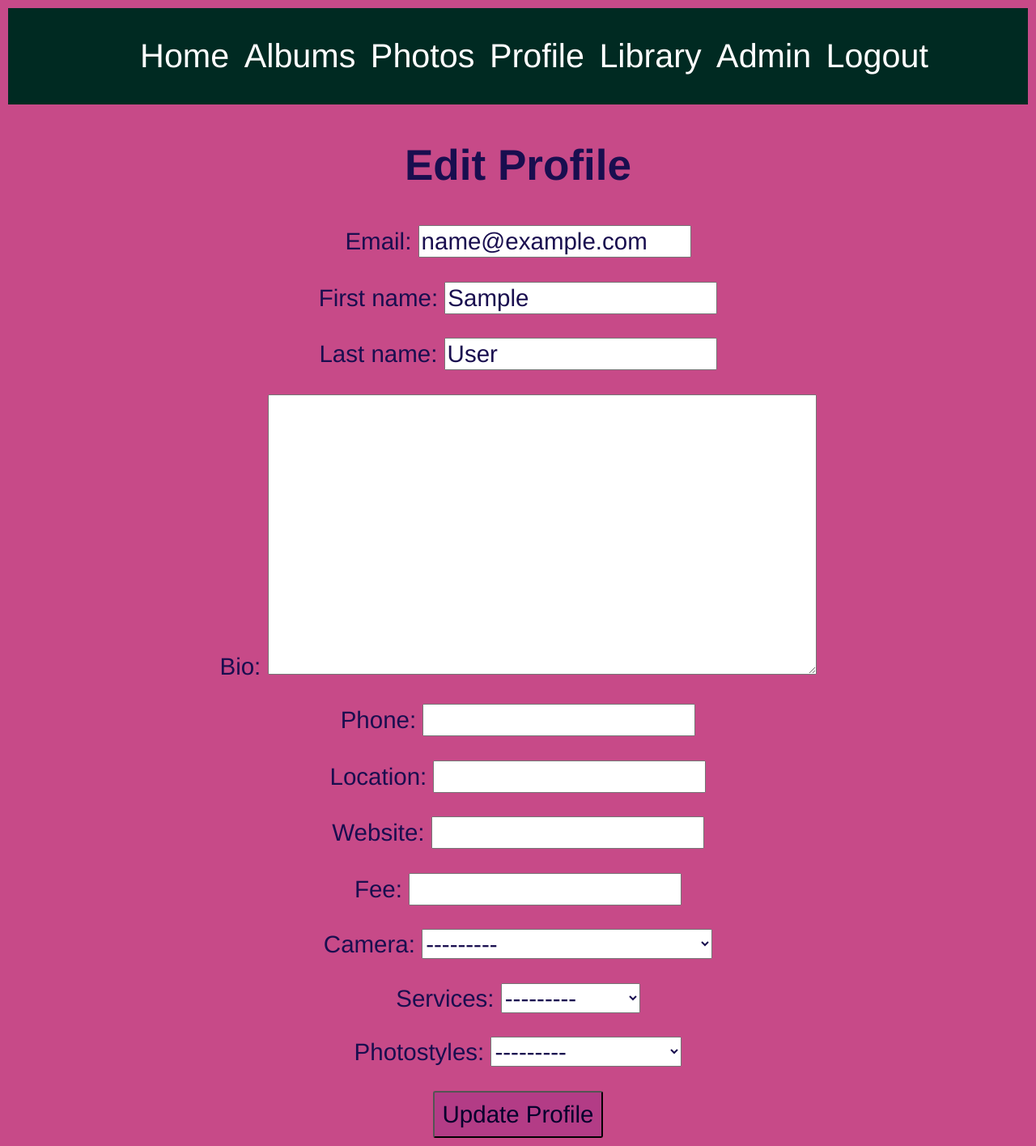
After one commit to zarkle/django-imager, a Django app: a page that uses imagersite/imager_profile/templates/imager_profile/edit_profile.html in a window 1280 px wide. The commit adds this page. Shown: the whole page at 81% size. Run offline with Django 3.2, Linux system fonts and the light colour scheme; the visitor is signed in with stand-in values (Sample User, id 1); data comes from the database, SQL or seed files in the repository; style sheets or scripts are compiled from the project's sources; some libraries are stand-ins or nearby versions.

Commit message:
edit profile working

```diff
--- /dev/null
+++ b/imagersite/imager_profile/forms.py
@@ -0,0 +1,28 @@
+from .models import ImagerProfile
+from django.contrib.auth.models import User
+from django.forms import ModelForm, CharField, widgets
+
+
+class ProfileEditForm(ModelForm):
+    email = CharField(
+        max_length=User._meta.get_field('email').max_length,
+        widget=widgets.EmailInput())
+
+    first_name = CharField(
+        max_length=User._meta.get_field('first_name').max_length,
+        required=False)
+
+    last_name = CharField(
+        max_length=User._meta.get_field('last_name').max_length,
+        required=False)
+
+    class Meta:
+        model = ImagerProfile
+        fields = ['email', 'first_name', 'last_name', 'bio', 'phone', 'location', 'website', 'fee', 'camera', 'services', 'photostyles']
+
+    def __init__(self, *args, **kwargs):
+        username = kwargs.pop('username')
+        super().__init__(*args, **kwargs)
+        self.fields['email'].initial = User.objects.get(username=username).email
+        self.fields['first_name'].initial = User.objects.get(username=username).first_name
+        self.fields['last_name'].initial = User.objects.get(username=username).last_name
--- a/imagersite/imager_profile/models.py
+++ b/imagersite/imager_profile/models.py
@@ -35,7 +35,6 @@ class ImagerProfile(models.Model):
             ('landscape', 'LandScape'),
             ('portraits', 'Portraits'),
             ('art', 'Art')))
-
     photostyles = MultiSelectField(
         choices=(
             ('blackandwhite', 'Black and White'),
--- /dev/null
+++ b/imagersite/imager_profile/templates/imager_profile/edit_profile.html
@@ -0,0 +1,13 @@
+{% extends "generic/base.html" %}
+
+{% block content %}
+
+<div class="album-add container">
+  <h2>Edit Profile</h2>
+  <form class="album-add-form" method="POST">
+    {% csrf_token %}
+    {{ form.as_p }}
+    <button type="submit">Update Profile</button>
+  </form>
+</div>
+{% endblock content %}
--- a/imagersite/imager_profile/templates/imager_profile/profile.html
+++ b/imagersite/imager_profile/templates/imager_profile/profile.html
@@ -14,6 +14,7 @@
   <p>Member Since: {{ profile.user.date_joined }}</p>
   <section class="profile-info">
     {% if profile.user.username == user.username %}
+    <div class="edit-button"><a href="{% url "edit_profile" username=user.username %}"><button>Edit Profile</button></a></div>
     <h3>Profile Info</h3>
     <ul>
       <li>Total Photos: {{ photos.count }}</li>
--- a/imagersite/imager_profile/urls.py
+++ b/imagersite/imager_profile/urls.py
@@ -1,8 +1,9 @@
 from django.urls import path
-from .views import ProfileView
+from .views import ProfileView, EditProfileView
 
 
 urlpatterns = [
     path('', ProfileView.as_view(), name='profile'),
     path('<str:username>', ProfileView.as_view(), name='named_profile'),
+    path('/edit/<str:username>', EditProfileView.as_view(), name='edit_profile'),
 ]
--- a/imagersite/imager_profile/views.py
+++ b/imagersite/imager_profile/views.py
@@ -1,7 +1,8 @@
 from django.shortcuts import redirect, get_object_or_404
 from imager_images.models import Album, Photo
 from .models import ImagerProfile
-from django.views.generic import ListView
+from django.views.generic import ListView, UpdateView
+from imager_profile.forms import ProfileEditForm
 from django.contrib.auth.mixins import LoginRequiredMixin
 from django.urls import reverse_lazy
 
@@ -47,3 +48,39 @@ class ProfileView(LoginRequiredMixin, ListView):
         context['photos_public'] = context['photos'].filter(published='PUBLIC').count()
 
         return context
+
+class EditProfileView(LoginRequiredMixin, UpdateView):
+    """."""
+
+    template_name = 'imager_profile/edit_profile.html'
+    model = ImagerProfile
+    form_class = ProfileEditForm
+    login_url = reverse_lazy('auth_login')
+    success_url = reverse_lazy('profile')
+    slug_url_kwarg = 'username'
+    slug_field = 'user__username'
+
+    def get(self, *args, **kwargs):
+        """."""
+        self.kwargs['username'] = self.request.user.get_username()
+        return super().get(*args, **kwargs)
+
+    def post(self, *args, **kwargs):
+        """."""
+        self.kwargs['username'] = self.request.user.get_username()
+        return super().post(*args, **kwargs)
+
+    def get_form_kwargs(self):
+        """."""
+        kwargs = super().get_form_kwargs()
+        kwargs.update({'username': self.request.user.get_username()})
+        return kwargs
+
+    def form_valid(self, form):
+        """."""
+        form.instance.user.email = form.data['email']
+        form.instance.user.first_name = form.data['first_name']
+        form.instance.user.last_name = form.data['last_name']
+        form.instance.user.save()
+
+        return super().form_valid(form)
```
